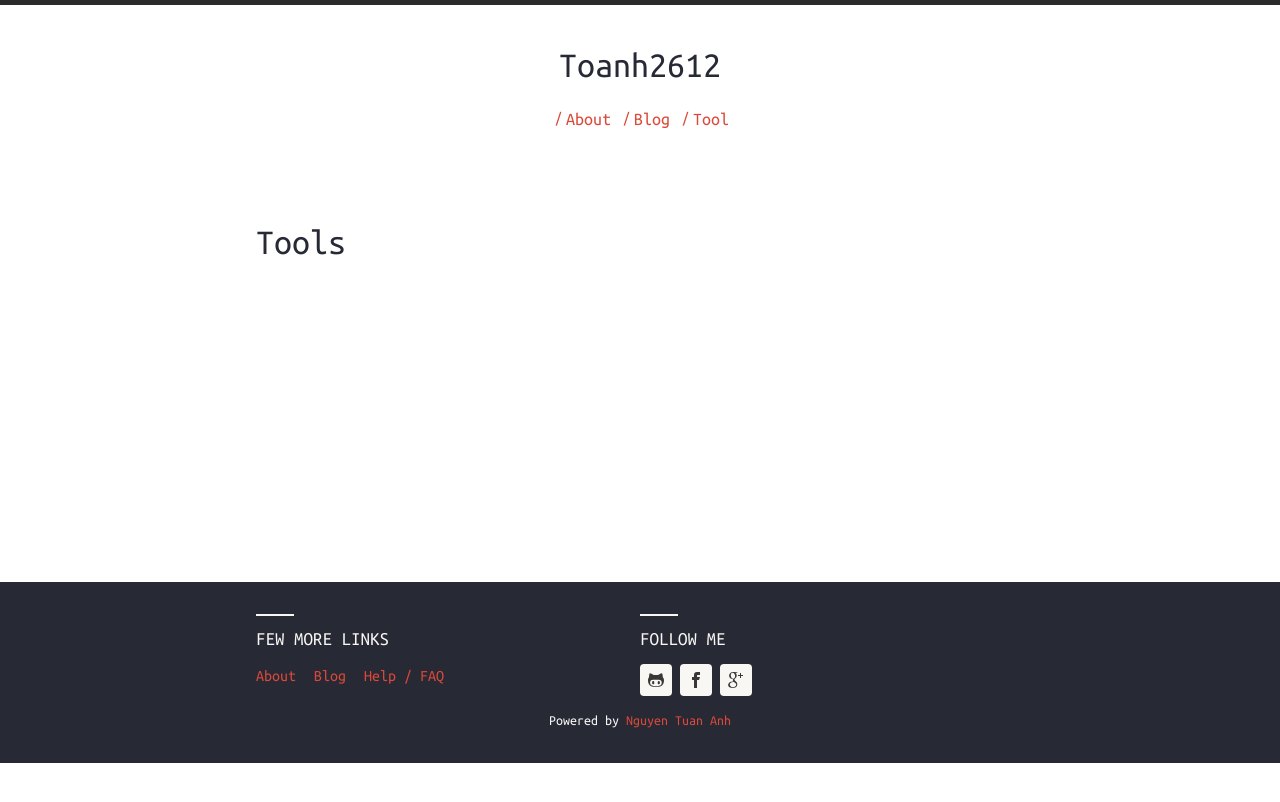
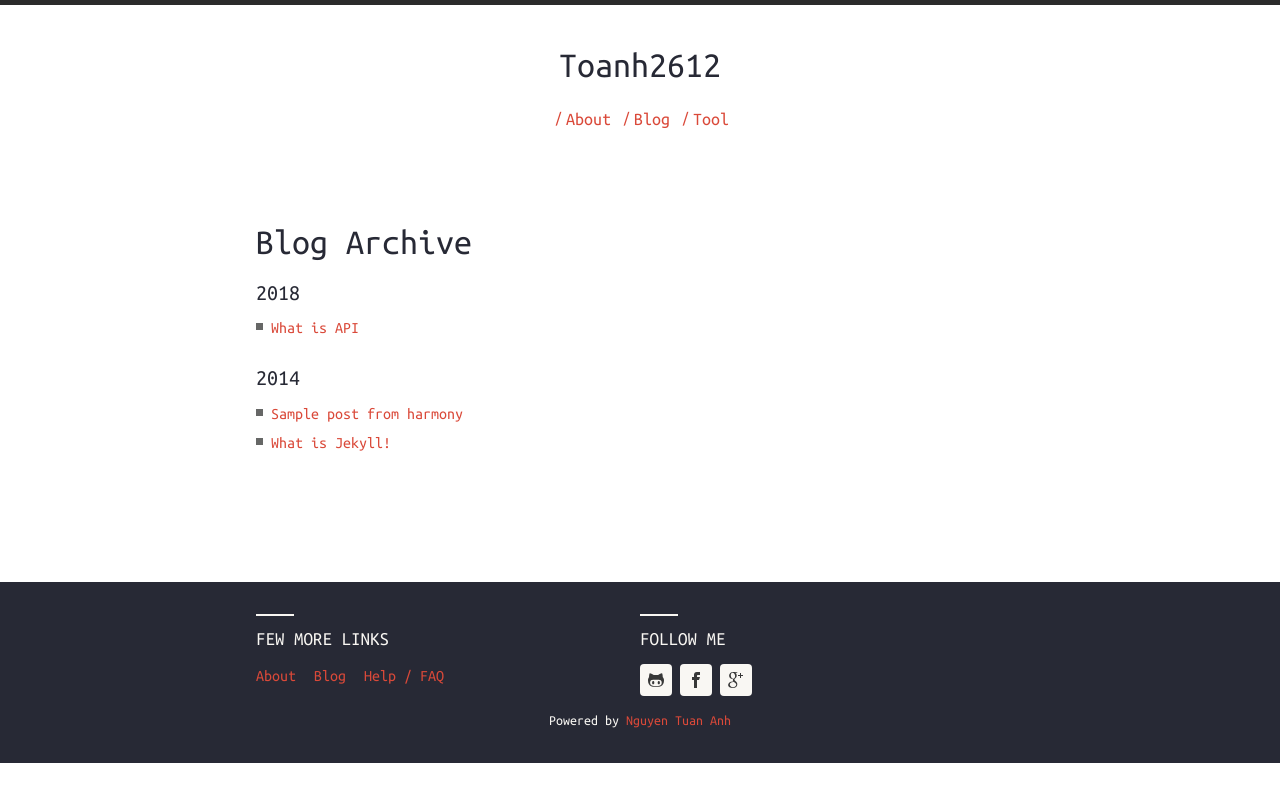
Before and after one commit to toanh2612/toanh2612.github.io, a Jekyll site: the page built from tool.md, in a window 1280 px wide. Shown: the top 802 px of the page. Built offline with Jekyll 4.4.1, drawn with Linux system fonts in a browser that asks for light colours; nearby versions of some CDN libraries.

Commit message:
test tool

```diff
--- a/_posts/tools/2018-09-22-api.markdown
+++ b/_posts/tools/2018-09-22-api.markdown
@@ -1,10 +1,8 @@
 ---
 layout: post
 title:  "What is API"
-date:   2014-07-28 22:48:45
 description: API
 categories:
-- blog
 - tools
 category: tools
 meta: API
--- a/tool.md
+++ b/tool.md
@@ -1,18 +1,18 @@
 ---
 layout: default
-title: Tools
+title: Blog archive
 ---
 <div class="page-content wc-container">
-  <h1>Tools</h1>
-  {% for tools in site.category.tools %}
-  	{% capture currentyear %}{{tools.date | date: "%Y"}}{% endcapture %}
+  <h1>Blog Archive</h1>
+  {% for post in site.posts %}
+  	{% capture currentyear %}{{post.date | date: "%Y"}}{% endcapture %}
   	{% if currentyear != year %}
     	{% unless forloop.first %}</ul>{% endunless %}
     		<h5>{{ currentyear }}</h5>
     		<ul class="posts">
     		{% capture year %}{{currentyear}}{% endcapture %}
   		{% endif %}
-    <li><a href="{{ tools.url | prepend: site.baseurl }}">{{ tools.title }}</a></li>
+    <li><a href="{{ post.url | prepend: site.baseurl }}">{{ post.title }}</a></li>
     {% if forloop.last %}</ul>{% endif %}
 {% endfor %}
 </div>
```
